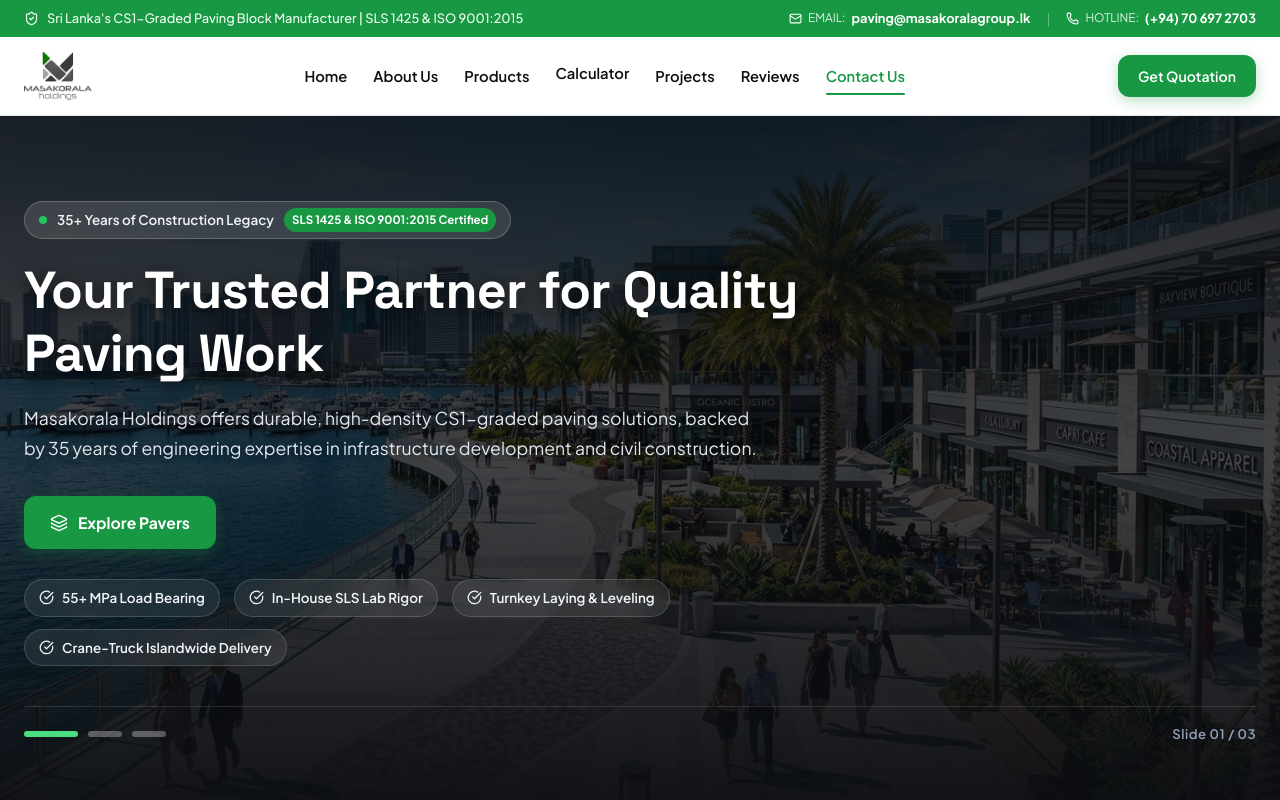
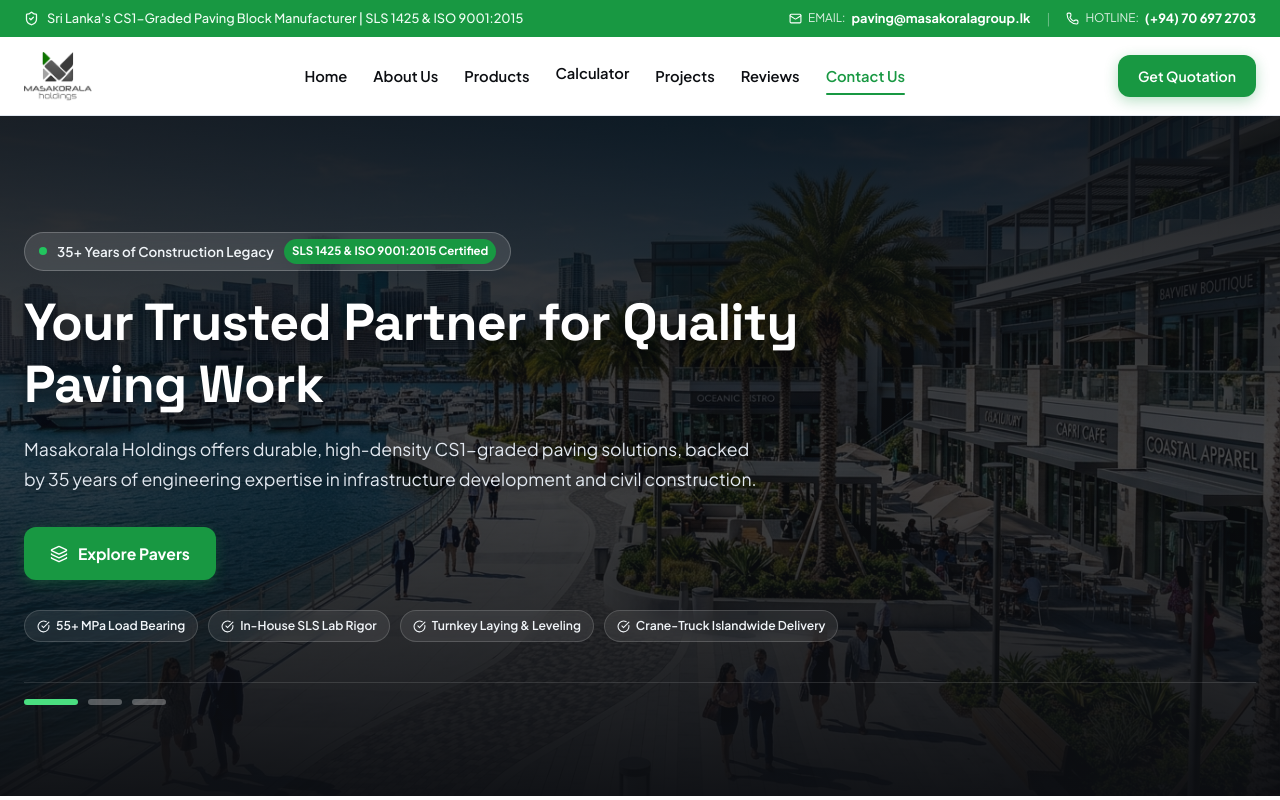
Before and after one commit to MLabs-connect/masakorala-web, a Next.js app: page / in a window 1280 px wide. Shown: the top 800 px of the page. Built offline with nearby package versions, Linux system fonts and the light colour scheme.

Commit message:
Fixed hero section on desktop

```diff
--- a/components/Hero.tsx
+++ b/components/Hero.tsx
@@ -161,19 +161,19 @@
           {/* Key Advantages Chips */}
           <div className="hero-chips-row">
             <span className="h-chip">
-              <CheckCircle size={15} className="text-emerald" />
+              <CheckCircle size={13} className="text-emerald" />
               <span>55+ MPa Load Bearing</span>
             </span>
             <span className="h-chip">
-              <CheckCircle size={15} className="text-emerald" />
+              <CheckCircle size={13} className="text-emerald" />
               <span>In-House SLS Lab Rigor</span>
             </span>
             <span className="h-chip">
-              <CheckCircle size={15} className="text-emerald" />
+              <CheckCircle size={13} className="text-emerald" />
               <span>Turnkey Laying & Leveling</span>
             </span>
             <span className="h-chip">
-              <CheckCircle size={15} className="text-emerald" />
+              <CheckCircle size={13} className="text-emerald" />
               <span>Crane-Truck Islandwide Delivery</span>
             </span>
           </div>
@@ -193,9 +193,6 @@
                 <span className="slide-dot-inner" />
               </button>
             ))}
-          </div>
-          <div className="slide-status-text">
-            <span>Slide 0{currentSlide + 1}</span> / 0{SLIDES.length}
           </div>
         </div>
       </div>
@@ -348,19 +345,19 @@
           display: flex;
           align-items: center;
           flex-wrap: wrap;
-          gap: 12px 14px;
+          gap: 8px 10px;
         }
 
         .h-chip {
           display: inline-flex;
           align-items: center;
-          gap: 8px;
-          font-size: 0.84rem;
+          gap: 6px;
+          font-size: 0.76rem;
           color: #f1f5f9;
           font-weight: 600;
           background: rgba(255, 255, 255, 0.08);
           border: 1px solid rgba(255, 255, 255, 0.16);
-          padding: 7px 14px;
+          padding: 5px 12px;
           border-radius: var(--radius-full);
           backdrop-filter: blur(8px);
           -webkit-backdrop-filter: blur(8px);
@@ -375,7 +372,7 @@
         .hero-controls-bar {
           display: flex;
           align-items: center;
-          justify-content: space-between;
+          justify-content: flex-start;
           padding-top: 16px;
           border-top: 1px solid rgba(255, 255, 255, 0.12);
         }
@@ -399,13 +396,6 @@
         .slide-dot.active {
           width: 54px;
           background: #4ade80;
-        }
-
-        .slide-status-text {
-          font-size: 0.82rem;
-          color: #94a3b8;
-          font-weight: 600;
-          letter-spacing: 0.04em;
         }
 
         /* ========================================================
@@ -567,32 +557,15 @@
             background: #4ade80;
           }
 
-          /* 2-Column Mobile Chips */
+          /* Hide Advantage Chips on Mobile */
           .hero-chips-row {
-            display: grid;
-            grid-template-columns: 1fr 1fr;
-            gap: 8px;
-            width: 100%;
-          }
-
-          .h-chip {
-            padding: 8px 10px;
-            font-size: 0.76rem;
-            border-radius: 10px;
-            gap: 6px;
-            justify-content: flex-start;
+            display: none !important;
           }
 
           .hero-controls-bar {
             display: none;
           }
         }
-
-        @media (max-width: 440px) {
-          .hero-chips-row {
-            grid-template-columns: 1fr;
-          }
-        }
       `}</style>
     </section>
   );
```
